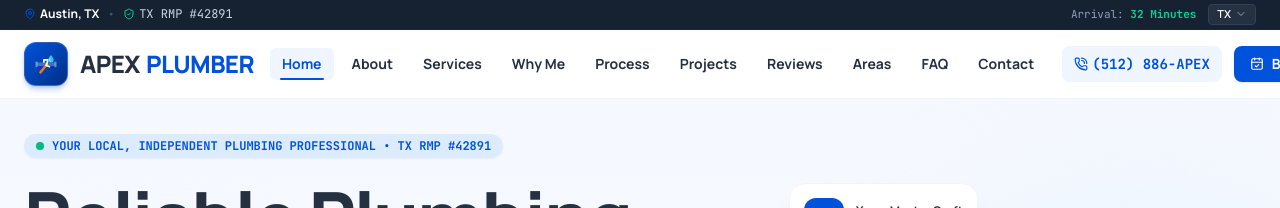
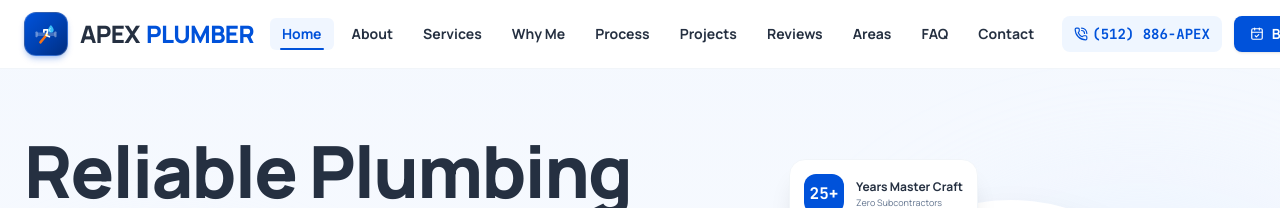
Before and after one commit to muhammadsaif7717/apex-plumber, a Next.js app: page / in a window 1280 px wide. Shown: the top 208 px of the page. Built offline with nearby package versions, Linux system fonts and the light colour scheme.

Commit message:
fix(ui): remove subnavbar, remove license badge pill from hero, fix clipped service card floating icons

```diff
--- a/src/components/ApexHero.tsx
+++ b/src/components/ApexHero.tsx
@@ -19,7 +19,7 @@ export function ApexHero() {
   const scrollToNext = () => {
     const el = document.getElementById("features");
     if (el) {
-      const topOffset = 84;
+      const topOffset = 68;
       const elementPosition = el.getBoundingClientRect().top;
       const offsetPosition = elementPosition + window.pageYOffset - topOffset;
       window.scrollTo({
@@ -32,7 +32,7 @@ export function ApexHero() {
   return (
     <section
       id="hero"
-      className="relative min-h-[100dvh] lg:h-[100dvh] pt-20 xs:pt-22 sm:pt-26 pb-4 sm:pb-6 flex flex-col justify-between bg-gradient-to-b from-[#f4f8fe] via-[#f7faff] to-white border-b border-slate-100 overflow-hidden"
+      className="relative min-h-[100dvh] lg:h-[100dvh] pt-16 xs:pt-18 sm:pt-20 pb-4 sm:pb-6 flex flex-col justify-between bg-gradient-to-b from-[#f4f8fe] via-[#f7faff] to-white border-b border-slate-100 overflow-hidden"
     >
       {/* Ambient background glows */}
       <div className="absolute top-1/4 right-0 w-[280px] sm:w-[450px] lg:w-[600px] h-[280px] sm:h-[450px] lg:h-[600px] bg-blue-100/40 rounded-full blur-3xl pointer-events-none -mr-20 lg:-mr-40" />
@@ -48,17 +48,6 @@ export function ApexHero() {
             transition={{ duration: 0.6, ease: "easeOut" }}
             className="lg:col-span-7 space-y-3.5 sm:space-y-5 text-center lg:text-left"
           >
-            {/* Master Plumber Tag */}
-            <motion.div
-              initial={{ opacity: 0, y: 10 }}
-              animate={{ opacity: 1, y: 0 }}
-              transition={{ delay: 0.1, duration: 0.4 }}
-              className="inline-flex items-center gap-2 px-3 py-1 rounded-full bg-blue-100/90 text-[#0052da] text-xs font-bold font-mono shadow-xs"
-            >
-              <span className="w-2 h-2 rounded-full bg-emerald-500 shadow-xs" />
-              <span>YOUR LOCAL, INDEPENDENT PLUMBING PROFESSIONAL • {currentLocation.licenseNumber}</span>
-            </motion.div>
-
             {/* Grand Headline */}
             <motion.h1
               initial={{ opacity: 0, y: 15 }}
--- a/src/components/ApexNavbar.tsx
+++ b/src/components/ApexNavbar.tsx
@@ -6,12 +6,9 @@ import { useLocation } from "@/context/LocationContext";
 import { ApexLogo } from "./ApexLogo";
 import {
   PhoneCall,
-  MapPin,
   Menu,
   X,
-  ChevronDown,
   CalendarCheck,
-  ShieldCheck,
 } from "lucide-react";
 
 interface NavLinkItem {
@@ -36,15 +33,11 @@ const NAV_LINKS: NavLinkItem[] = [
 export function ApexNavbar() {
   const {
     currentLocation,
-    selectedStateKey,
-    setSelectedStateKey,
-    allLocations,
     openBookingModal,
   } = useLocation();
 
   const [activeSection, setActiveSection] = useState<string>("hero");
   const [mobileMenuOpen, setMobileMenuOpen] = useState(false);
-  const [stateDropdownOpen, setStateDropdownOpen] = useState(false);
   const [scrolled, setScrolled] = useState(false);
 
   // Optimized non-flickering Active ScrollSpy implementation
@@ -58,7 +51,7 @@ export function ApexNavbar() {
           setScrolled((prev) => (prev !== isScrolled ? isScrolled : prev));
 
           const sectionIds = NAV_LINKS.map((l) => l.id);
-          const scrollPosition = window.scrollY + 160;
+          const scrollPosition = window.scrollY + 120;
 
           let current = "hero";
           for (let i = sectionIds.length - 1; i >= 0; i--) {
@@ -68,7 +61,7 @@ export function ApexNavbar() {
               break;
             }
           }
-          if (window.scrollY < 200) {
+          if (window.scrollY < 160) {
             current = "hero";
           }
           setActiveSection((prev) => (prev !== current ? current : prev));
@@ -91,7 +84,7 @@ export function ApexNavbar() {
     setMobileMenuOpen(false);
     const targetElement = document.getElementById(targetId);
     if (targetElement) {
-      const topOffset = 88; // Height of fixed navbar
+      const topOffset = 70; // Height of fixed navbar
       const elementPosition = targetElement.getBoundingClientRect().top;
       const offsetPosition = elementPosition + window.pageYOffset - topOffset;
 
@@ -105,83 +98,7 @@ export function ApexNavbar() {
 
   return (
     <header className="fixed top-0 left-0 right-0 z-50 w-full transition-all duration-300">
-      {/* 1. Minimal Clean Top Utility Bar (Single-Line Guarantee) */}
-      <div className="bg-[#162132] text-slate-300 text-[11px] sm:text-xs py-1 px-3 sm:px-6 border-b border-slate-800/80">
-        <div className="max-w-7xl mx-auto flex items-center justify-between gap-2">
-          {/* Left: Location & License (Strictly Single Line) */}
-          <div className="flex items-center gap-2 overflow-hidden text-ellipsis whitespace-nowrap min-w-0">
-            <span className="flex items-center gap-1 text-slate-300 shrink-0 font-medium">
-              <MapPin className="w-3 h-3 text-[#0052da] shrink-0" />
-              <strong className="text-white font-bold whitespace-nowrap">
-                {currentLocation.primaryCity}, {currentLocation.stateCode}
-              </strong>
-            </span>
-            <span className="text-slate-600 hidden sm:inline">•</span>
-            <span className="hidden sm:flex items-center gap-1 font-mono text-slate-300 shrink-0">
-              <ShieldCheck className="w-3 h-3 text-emerald-400 shrink-0" />
-              <span className="whitespace-nowrap">{currentLocation.licenseNumber}</span>
-            </span>
-          </div>
-
-          {/* Right: Dispatch Speed & State Switcher */}
-          <div className="flex items-center gap-2 sm:gap-3 shrink-0 whitespace-nowrap">
-            <span className="hidden md:inline text-slate-400 font-mono text-[11px] whitespace-nowrap">
-              Arrival: <strong className="text-emerald-400 font-bold">{currentLocation.averageArrival}</strong>
-            </span>
-
-            {/* Quick State Switcher */}
-            <div className="relative">
-              <button
-                type="button"
-                onClick={() => setStateDropdownOpen(!stateDropdownOpen)}
-                className="flex items-center gap-1 bg-[#253041] hover:bg-slate-700 text-white px-2 py-0.5 rounded text-[11px] font-semibold border border-slate-700 transition cursor-pointer whitespace-nowrap"
-                aria-label="Switch service location"
-              >
-                <span>{currentLocation.stateCode}</span>
-                <ChevronDown className="w-3 h-3 text-slate-400" />
-              </button>
-
-              {stateDropdownOpen && (
-                <>
-                  <div
-                    className="fixed inset-0 z-40"
-                    onClick={() => setStateDropdownOpen(false)}
-                  />
-                  <div className="absolute right-0 mt-1 w-52 bg-white rounded-lg shadow-2xl border border-slate-200 py-1 z-50 text-slate-800 text-xs">
-                    <div className="px-3 py-1.5 text-[10px] font-mono font-bold text-slate-400 uppercase border-b border-slate-100">
-                      Select Market Area
-                    </div>
-                    {Object.values(allLocations).map((loc) => (
-                      <button
-                        key={loc.id}
-                        type="button"
-                        onClick={() => {
-                          setSelectedStateKey(loc.id);
-                          setStateDropdownOpen(false);
-                        }}
-                        className={`w-full text-left px-3 py-2 flex items-center justify-between hover:bg-blue-50 transition cursor-pointer ${
-                          loc.id === selectedStateKey
-                            ? "bg-blue-50 font-bold text-[#0052da]"
-                            : "text-slate-700"
-                        }`}
-                      >
-                        <span className="whitespace-nowrap font-medium">
-                          {loc.primaryCity}, {loc.stateCode}
-                        </span>
-                        <span className="text-[10px] text-slate-500 font-mono">
-                          {loc.licenseNumber}
-                        </span>
-                      </button>
-                    ))}
-                  </div>
-                </>
-              )}
-            </div>
-          </div>
-        </div>
-      </div>
-
-      {/* 2. Main Minimal Navigation Bar */}
+      {/* Main Navigation Bar */}
       <nav
         className={`w-full bg-white/95 backdrop-blur-md transition-all duration-200 border-b ${
           scrolled
--- a/src/components/ApexServicesGrid.tsx
+++ b/src/components/ApexServicesGrid.tsx
@@ -61,8 +61,9 @@ export function ApexServicesGrid() {
                 key={srv.id}
                 className="bg-white rounded-2xl overflow-hidden shadow-md shadow-slate-900/5 hover:shadow-2xl hover:shadow-[#0052da]/15 transition-all duration-300 flex flex-col group border border-slate-100 hover:-translate-y-1.5"
               >
-                {/* Image Header */}
-                <div className="relative h-48 sm:h-56 w-full overflow-hidden bg-slate-100">
+                {/* Image Header with cleanly contained zoom and unclipped floating icon */}
+                <div className="relative h-48 sm:h-56 w-full bg-slate-100">
+                  <div className="w-full h-full overflow-hidden">
                     <Image
                       src={srv.img}
                       alt={srv.title}
@@ -71,19 +72,21 @@ export function ApexServicesGrid() {
                       unoptimized
                       className="w-full h-full object-cover group-hover:scale-105 transition-transform duration-500"
                     />
-                  {/* Floating Icon */}
-                  <div className="absolute -bottom-4 sm:-bottom-5 right-5 sm:right-6 w-10 h-10 sm:w-12 sm:h-12 rounded-xl bg-[#0052da] text-white flex items-center justify-center shadow-lg group-hover:bg-[#253041] transition-colors">
-                    <IconComponent className="w-5 h-5 sm:w-6 sm:h-6" />
                   </div>
 
                   {/* Starting Price Pill */}
-                  <div className="absolute top-3 left-3 sm:top-4 sm:left-4 bg-white/95 backdrop-blur-xs text-[#253041] px-2.5 sm:px-3 py-1 rounded-md text-[11px] sm:text-xs font-mono font-bold shadow-sm">
+                  <div className="absolute top-3 left-3 sm:top-4 sm:left-4 bg-white/95 backdrop-blur-xs text-[#253041] px-2.5 sm:px-3 py-1 rounded-md text-[11px] sm:text-xs font-mono font-bold shadow-sm z-10">
                     Starting from ${srv.startingPrice}
+                  </div>
+
+                  {/* Floating Icon Overlapping Card Border (100% Fully Visible) */}
+                  <div className="absolute -bottom-5 sm:-bottom-6 right-5 sm:right-6 w-11 h-11 sm:w-12 sm:h-12 rounded-xl bg-[#0052da] text-white flex items-center justify-center shadow-lg group-hover:bg-[#253041] transition-colors z-20 border-2 border-white">
+                    <IconComponent className="w-5 h-5 sm:w-6 sm:h-6" />
                   </div>
                 </div>
 
                 {/* Content */}
-                <div className="p-5 sm:p-7 flex-1 flex flex-col justify-between">
+                <div className="p-5 sm:p-7 pt-7 sm:pt-8 flex-1 flex flex-col justify-between">
                   <div>
                     <h3 className="text-base sm:text-xl font-bold text-[#253041] group-hover:text-[#0052da] transition-colors mb-2">
                       {srv.title}
```
Also changed, not shown: 1 other file (tests, documents, lock files or other folders). Lines whose indentation alone changed are shown as unchanged.
